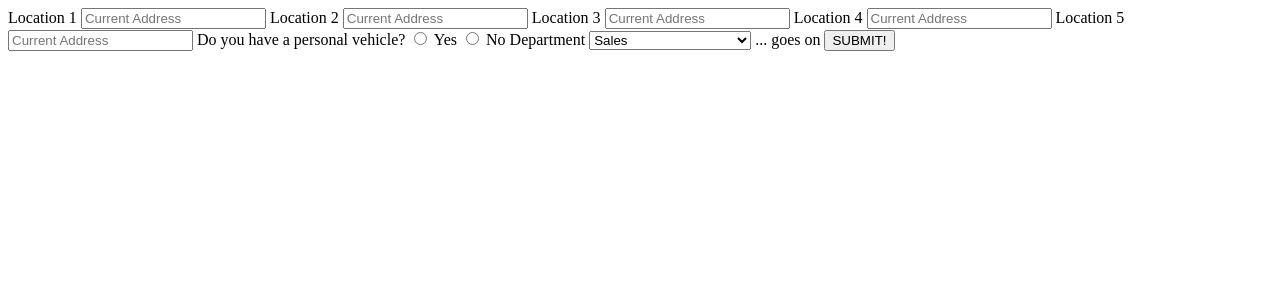
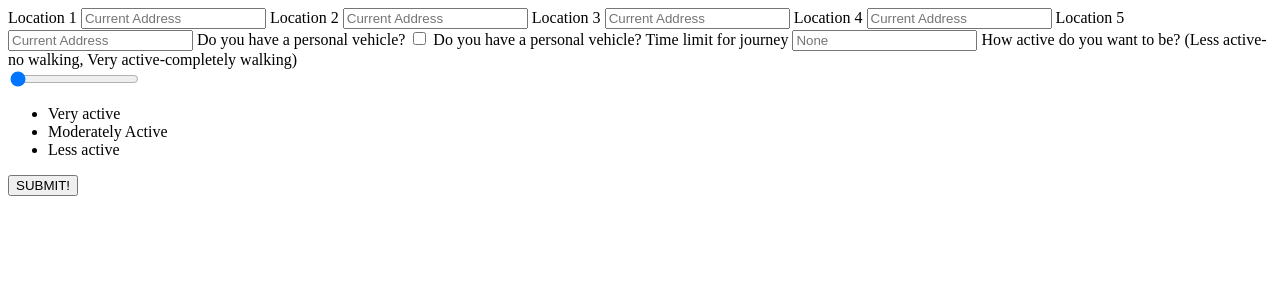
Before and after one commit to jiaw22/travelNode, a Flask app: page / in a window 1280 px wide. Shown: the top 300 px of the page. Run offline with Flask 2, Linux system fonts and the light colour scheme.

Commit message:
Added to html file

```diff
--- a/app/templates/index.html
+++ b/app/templates/index.html
@@ -1,42 +1,47 @@
         <div class="container">
         <form action="/display" method="post" id="employForm"
         <fieldset>
+
         <label>Location 1
           <input type="text" name="location1" id="location1" placeholder="Current Address" required>
         </label>
+
         <label>Location 2
           <input type="text" name="location2" id="location2" placeholder="Current Address" required>
         </label>
+
         <label>Location 3
           <input type="text" name="location3" id="location3" placeholder="Current Address">
         </label>
+
         <label>Location 4
           <input type="text" name="location4" id="location4" placeholder="Current Address">
         </label>
+
         <label>Location 5
           <input type="text" name="location5" id="location5" placeholder="Current Address">
         </label>
+
         <label>Do you have a personal vehicle?</label>
-          <input type="radio" id="yesVehicle"
-          name="vehicle" value="yes">
-          <label for="Choice1">Yes</label>
+          <input type="checkbox" id="personalVehicle" name="vehicle" value="hasVehicle">
+          <label for="personalVehicle">Do you have a personal vehicle?</label>
+        </label>
 
-          <input type="radio" id="noVehicle"
-          name="vehicle" value="no">
-          <label for="Choice2">No</label>
+        <label>Time limit for journey
+            <input type="text" name="timelimit" id="timelimit" placeholder="None">
         </label>
-        <label>
-        Department
-          <select name="department" required>
-            <option value="sales">Sales</option>
-            <option value="marketing">Marketing</option>
-            <option value="developer">Developer</option>
-            <option value="business">Business Relations</option>
-            <option value="sysAdmin">Systems Administration</option>
-            <option value="drone">Drone</option>
-          </select>
+
+        <label>How active do you want to be? (Less active-no walking, Very active-completely walking)
+          <div class="range">
+            <input type="range" min="1" max="3" steps="1" value="1">
+          </div>
+          <ul class="range-labels">
+            <li>Very active</li>
+            <li class="active selected">Moderately Active</li>
+            <li>Less active</li>
+          </ul>
         </label>
-            ... goes on
+
         </fieldset>
       <button class="button-primary" type="submit" value="Submit" form="employForm">SUBMIT!</button>
     </form>
```
